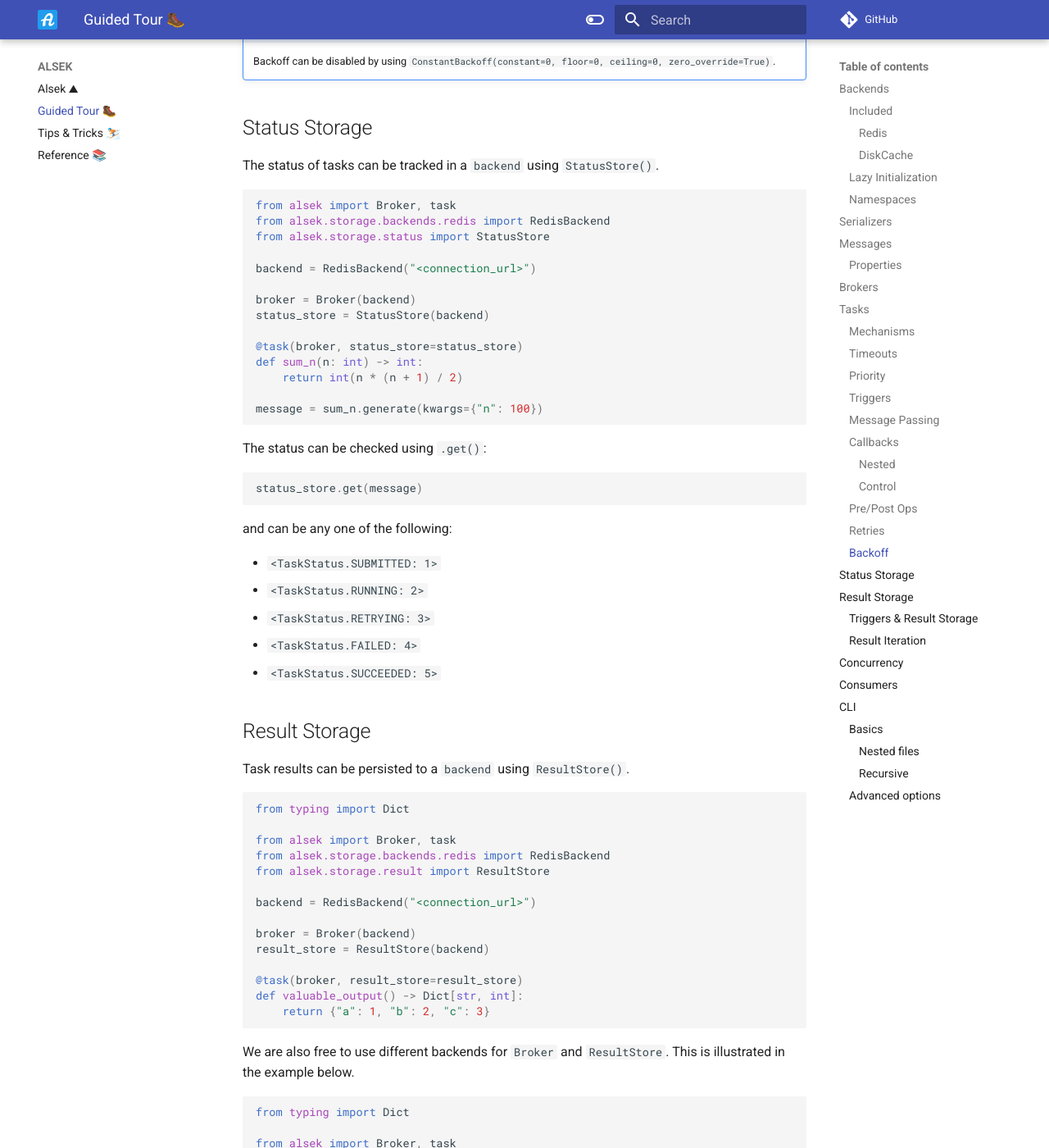
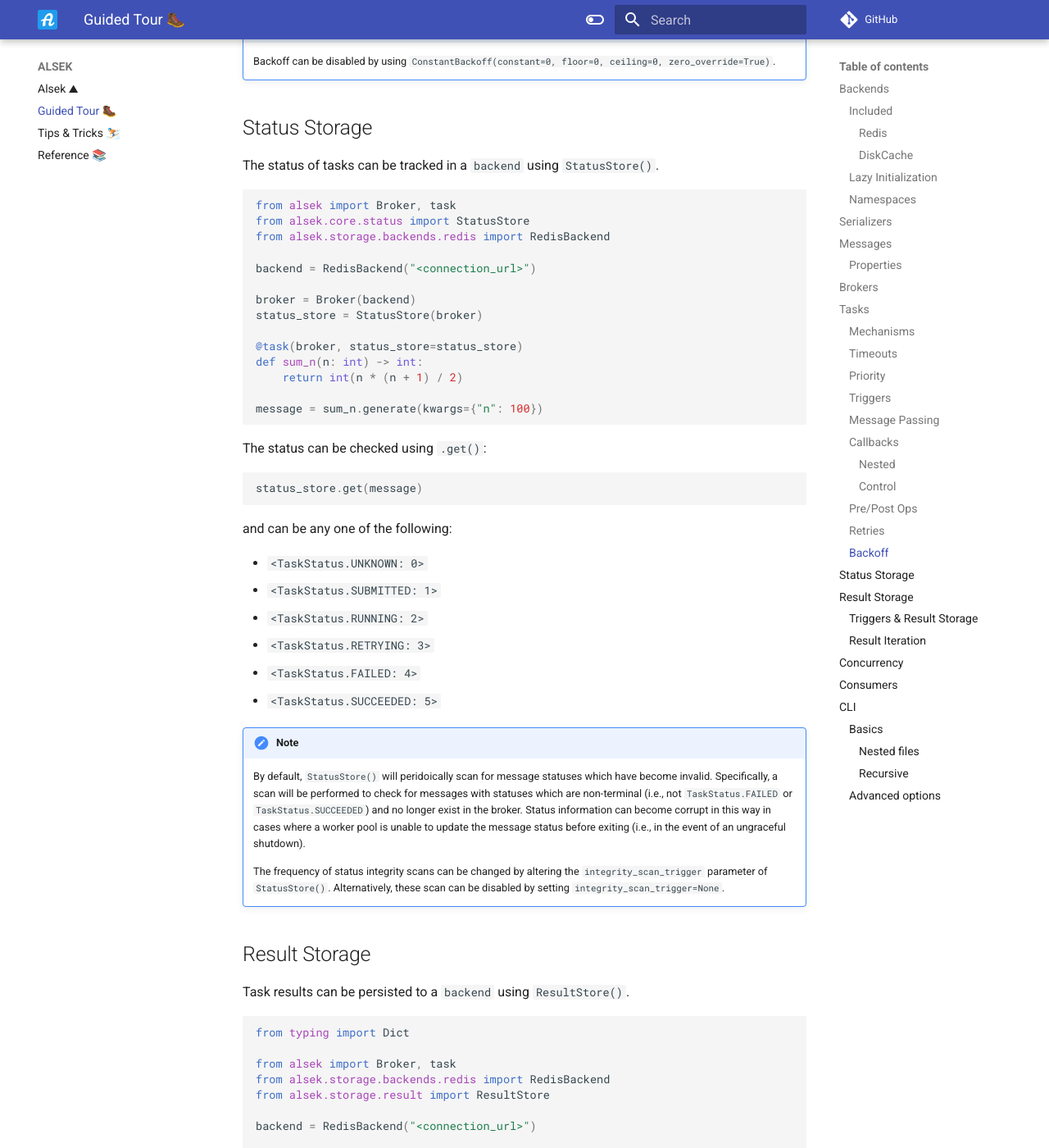
Before and after one commit to TariqAHassan/alsek, an MkDocs documentation site: the page built from docs/guided_tour.md, in a window 1280 px wide and 1400 px high, scrolled down 11749 px. Shown: the whole window at 82% size. Built offline with MkDocs 1.6.1 and Material for MkDocs 9.7.7, drawn with Linux system fonts in a browser that asks for light colours; comment, search, counter and statistics services are not loaded.

Commit message:
Update for status scans

````diff
--- a/docs/guided_tour.md
+++ b/docs/guided_tour.md
@@ -582,13 +582,13 @@ The status of tasks can be tracked in a `backend` using `StatusStore()`.
 
 ```python
 from alsek import Broker, task
+from alsek.core.status import StatusStore
 from alsek.storage.backends.redis import RedisBackend
-from alsek.storage.status import StatusStore
 
 backend = RedisBackend("<connection_url>")
 
 broker = Broker(backend)
-status_store = StatusStore(backend)
+status_store = StatusStore(broker)
 
 @task(broker, status_store=status_store)
 def sum_n(n: int) -> int:
@@ -605,11 +605,25 @@ status_store.get(message)
 
 and can be any one of the following:
 
+  * `<TaskStatus.UNKNOWN: 0>`
   * `<TaskStatus.SUBMITTED: 1>`
   * `<TaskStatus.RUNNING: 2>`
   * `<TaskStatus.RETRYING: 3>`
   * `<TaskStatus.FAILED: 4>`
   * `<TaskStatus.SUCCEEDED: 5>`
+
+!!! note
+    By default, `StatusStore()` will peridoically scan for message statuses
+    which have become invalid. Specifically, a scan will be performed to
+    check for messages with statuses which are non-terminal (i.e., not
+    ``TaskStatus.FAILED`` or ``TaskStatus.SUCCEEDED``) and no longer exist
+    in the broker. Status information can become corrupt in this way in cases
+    where a worker pool is unable to update the message status before exiting
+    (i.e., in the event of an ungraceful shutdown).
+
+    The frequency of status integrity scans can be changed by altering the
+    ``integrity_scan_trigger`` parameter of `StatusStore()`. Alternatively,
+    these scan can be disabled by setting ``integrity_scan_trigger=None``.
 
 ## Result Storage
 
````
